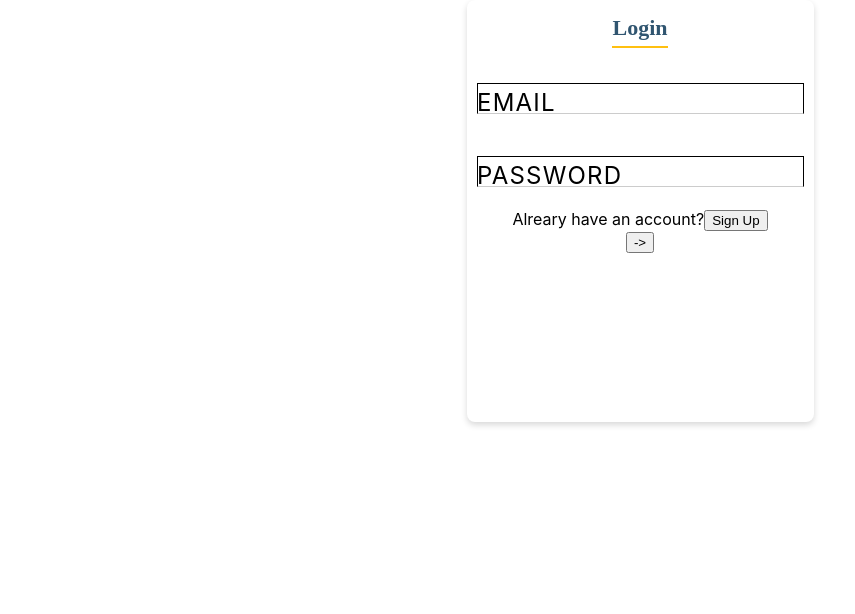
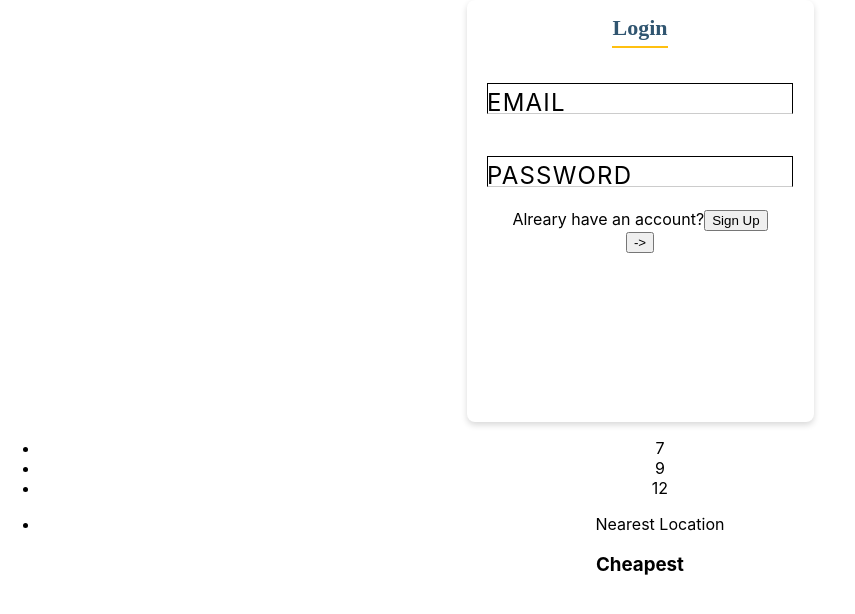
Before and after one commit to Akhigbe-E/bus-seat-reservation-frontend, a React (Create React App) app: page / in a window 1280 px wide. Shown: the top 614 px of the page, without its empty margins (0-855 px from the left). Built offline with nearby package versions, Linux system fonts and the light colour scheme.

Commit message:
Developing reservation logic

```diff
--- a/src/App.js
+++ b/src/App.js
@@ -2,11 +2,14 @@ import React from "react";
 import logo from "./logo.svg";
 import "./App.css";
 import { Authentication } from "./Components/Authentication/Authentication";
+import { PickTimeAndLocation } from "./Components/Reservation/PickTimeAndLocation";
+import { Reservation } from "./Components/Reservation/Reservation";
 
 function App() {
   return (
     <div className="App">
       <Authentication />
+      <Reservation />
     </div>
   );
 }
--- a/src/Components/Authentication/Authentication.css
+++ b/src/Components/Authentication/Authentication.css
@@ -23,3 +23,8 @@
   margin-bottom: 22px;
   text-align: left;
 }
+
+.auth-form-inner {
+  margin: 0px auto;
+  width: 306px;
+}
--- a/src/Components/Authentication/Authentication.js
+++ b/src/Components/Authentication/Authentication.js
@@ -36,15 +36,24 @@ export const Authentication = () => {
     <div>
       <div className="auth-form">
         <h3 className="auth-form-head">{hasAccount ? "Login" : "Sign Up"}</h3>
-
+        <div className="auth-form-inner">
           <InputField
             name="fullName"
             type="fullName"
             label="Full Name"
-          placeHolder="Enter your fullName"
+            placeHolder="Enter your Full Name"
             inputValue={fullName}
             handleChange={updateValue}
             display={hasAccount ? "none" : ""}
+            style={
+              hasAccount
+                ? { display: "none" }
+                : {
+                    display: "",
+                    borderTopRightRadius: "5px",
+                    borderTopLeftRadius: "5px"
+                  }
+            }
             className="auth-form-input"
           />
 
@@ -85,5 +94,6 @@ export const Authentication = () => {
           </div>
         </div>
       </div>
+    </div>
   );
 };
--- /dev/null
+++ b/src/Components/Reservation/PickDestination.js
@@ -0,0 +1,50 @@
+import React, { useEffect, useState } from "react";
+
+export const PickDestination = ({ locationSelected, busDestinations }) => {
+  const [availableDestinations, setAvailableDestinations] = useState([]);
+
+  useEffect(() => {
+    priceGenerator(locationSelected, busDestinations);
+  }, [busDestinations]);
+
+  const priceGenerator = (location, destinations) => {
+    const avDistances = [];
+    const [locationCluster1, locationCluster2] = [
+      ["Hall", "HC", "CLR", "CST", "CDS"],
+      ["CAF", "ALDC", "COE"]
+    ];
+    if (!destinations) return;
+    destinations.forEach(destination => {
+      if (
+        locationCluster1.includes(location) &&
+        locationCluster1.includes(destination)
+      ) {
+        avDistances.push({ destination, price: 50 });
+        return;
+      }
+      if (
+        locationCluster2.includes(location) &&
+        locationCluster2.includes(destination)
+      ) {
+        avDistances.push({ destination, price: 50 });
+        return;
+      }
+      avDistances.push({ destination, price: 100 });
+      return;
+    });
+    setAvailableDestinations(avDistances);
+  };
+  return (
+    <div>
+      <h3>Cheapest</h3>
+      <ul>
+        {availableDestinations.map(({ destination, price }) => {
+          if (price < 100) {
+            console.log({ destination, price });
+            return <li key={destination}>{destination}</li>;
+          }
+        })}
+      </ul>
+    </div>
+  );
+};
--- /dev/null
+++ b/src/Components/Reservation/PickTimeAndLocation.js
@@ -0,0 +1,98 @@
+import React, { useEffect, useState } from "react";
+
+export const PickTimeAndLocation = props => {
+  const buses = [
+    {
+      name: "Hilx bus",
+      timeAtLocation: 7,
+      location: "CST",
+      destinations: ["CAF", "CDS", "COE"]
+    },
+    {
+      name: "Hilx bus",
+      timeAtLocation: 7,
+      location: "CDS",
+      destinations: ["CAF", "CDS", "COE"]
+    },
+    {
+      name: "Mazda bus",
+      timeAtLocation: 9,
+      location: "CDS",
+      destinations: ["CAF", "CST", "COE"]
+    },
+    {
+      name: "Tesla bus",
+      timeAtLocation: 12,
+      location: "COE",
+      destinations: ["CAF", "CDS", "COE"]
+    }
+  ];
+  const [availableTimeState, setAvailableTimeState] = useState([]);
+  const [availableBuses, setAvailableBuses] = useState([
+    { location: "Nearest Location" }
+  ]);
+  //select a time, select locations available in that time, select destinations available for that location in that time, select seat
+
+  //accept buses as a parameter
+  const checkAvailableTime = buses => {
+    const timeAvailable = [];
+    let timeToDisplay = [];
+
+    buses.forEach(({ timeAtLocation }) => {
+      timeAvailable.push(timeAtLocation);
+      timeToDisplay = [...new Set(timeAvailable)];
+    });
+    setAvailableTimeState(timeToDisplay);
+  };
+
+  const checkLocationsWithBusesAtSelectedTime = (time, buses) => {
+    const availableBuses = [];
+    buses.forEach(bus => {
+      if (bus.timeAtLocation === time) {
+        availableBuses.push(bus);
+      }
+    });
+    setAvailableBuses(availableBuses);
+  };
+
+  const checkDestinationsOfSelectedBus = bus => {
+    props.selectedBus(bus);
+  };
+
+  useEffect(() => {
+    checkAvailableTime(buses);
+  }, [0]);
+
+  return (
+    <div>
+      <ul>
+        {availableTimeState.map(time => {
+          return (
+            <li
+              value={time}
+              onClick={e => {
+                checkLocationsWithBusesAtSelectedTime(e.target.value, buses);
+              }}
+            >
+              {time}
+            </li>
+          );
+        })}
+      </ul>
+      <ul>
+        {availableBuses.map(bus => {
+          return (
+            <li
+              onClick={e => {
+                checkDestinationsOfSelectedBus(bus);
+                props.selectedLocation(bus.location);
+              }}
+            >
+              {bus.location}
+            </li>
+          );
+        })}
+      </ul>
+    </div>
+  );
+};
--- /dev/null
+++ b/src/Components/Reservation/Reservation.js
@@ -0,0 +1,28 @@
+//When the location has been selected, do the animetion i.e the movable SVG should be resident here
+import React, { useEffect, useState } from "react";
+import { PickTimeAndLocation } from "./PickTimeAndLocation";
+import { PickDestination } from "./PickDestination";
+
+export const Reservation = () => {
+  const [destinations, setDestinations] = useState([]);
+  const [location, setLocation] = useState([]);
+
+  const handleSelectedBus = ({ destinations }) => {
+    setDestinations(destinations);
+  };
+  const handleSelectedLocation = location => {
+    setLocation(location);
+  };
+  return (
+    <div>
+      <PickTimeAndLocation
+        selectedBus={handleSelectedBus}
+        selectedLocation={handleSelectedLocation}
+      />
+      <PickDestination
+        busDestinations={destinations}
+        locationSelected={location}
+      />
+    </div>
+  );
+};
--- a/src/Components/Reusables/Reusable.js
+++ b/src/Components/Reusables/Reusable.js
@@ -8,10 +8,11 @@ export const InputField = ({
   type,
   inputValue,
   handleChange,
-  display
+  style
 }) => {
+  console.log(style);
   return (
-    <div style={{ display }} className="field auth-form-input">
+    <div style={{ ...style }} className="field auth-form-input">
       <input
         type={type}
         id={name}
```
Lines whose indentation alone changed are shown as unchanged.
